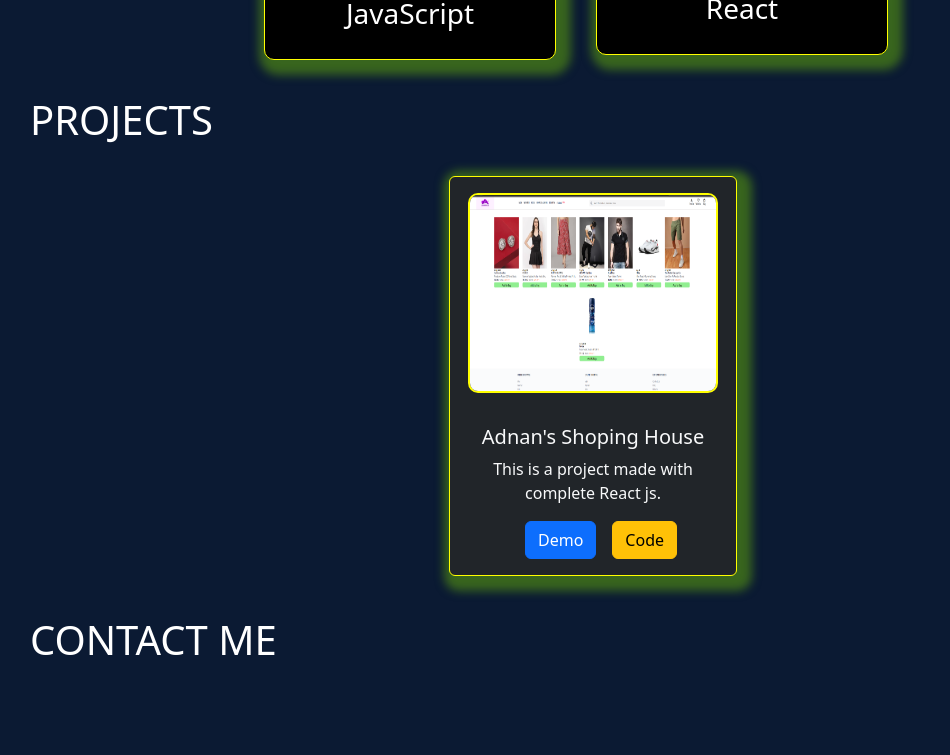
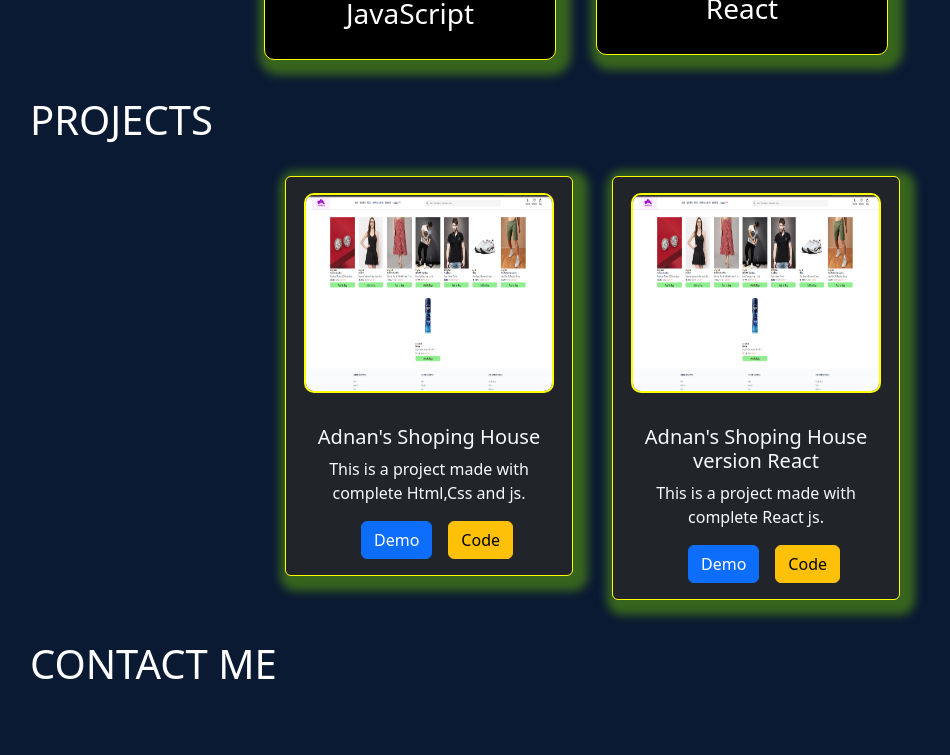
Before and after one commit to Adnan-Ahmed07/My_Personal_portfolio, a React (Vite) app: page / in a window 1280 px wide. Shown: the part 1064-1819 px from the top of the page, without its empty margins (64-1014 px from the left). Built offline with nearby package versions, Linux system fonts and the light colour scheme.

Commit message:
make some small changes

```diff
--- a/src/components/Data/projects.json
+++ b/src/components/Data/projects.json
@@ -4,8 +4,16 @@
     "key": 1,
     "title": "Adnan's Shoping House",
     "imageSrc": "/assets/projectpic/Screenshot_173.png",
-    "description": "This is a project made with complete React js.",
+    "description": "This is a project made with complete Html,Css and js.",
     "demo": "https://adnanshouse-ddea4.web.app/",
     "source": "https://github.com/Adnan-Ahmed07/Adnan-s"
+  },
+  {
+    "key": 2,
+    "title": "Adnan's Shoping House version React",
+    "imageSrc": "/assets/projectpic/Screenshot_173.png",
+    "description": "This is a project made with complete React js.",
+    "demo": "https://a-h-shoping-housing-version-3.vercel.app/",
+    "source": "https://github.com/Adnan-Ahmed07/A-H-Shoping-housing-version-3"
   }
 ]
--- a/src/components/Home.jsx
+++ b/src/components/Home.jsx
@@ -8,9 +8,11 @@ const Home = () => {
   useEffect(() => {
     const options = {
       strings: [
+        "I'm a Front-end web developer",
+        "My Name is Esteak Ahmed Adnan",
         "Welcome to my profile",
-        "My Name is Esteak Ahmed Adnan",
-        "I'm a Front-end web development",
+
+
 
       ],
       typeSpeed: 50,
```
